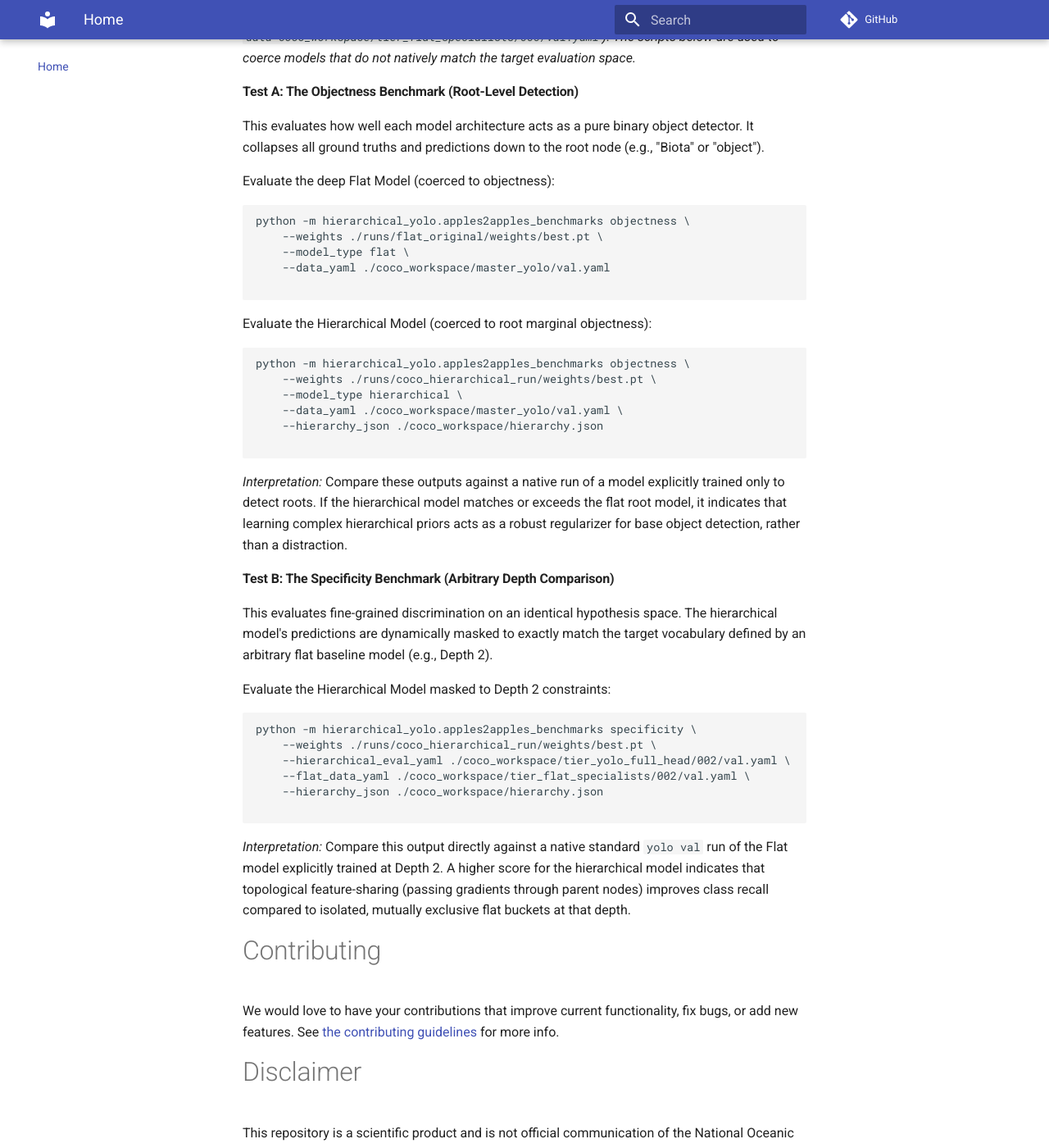
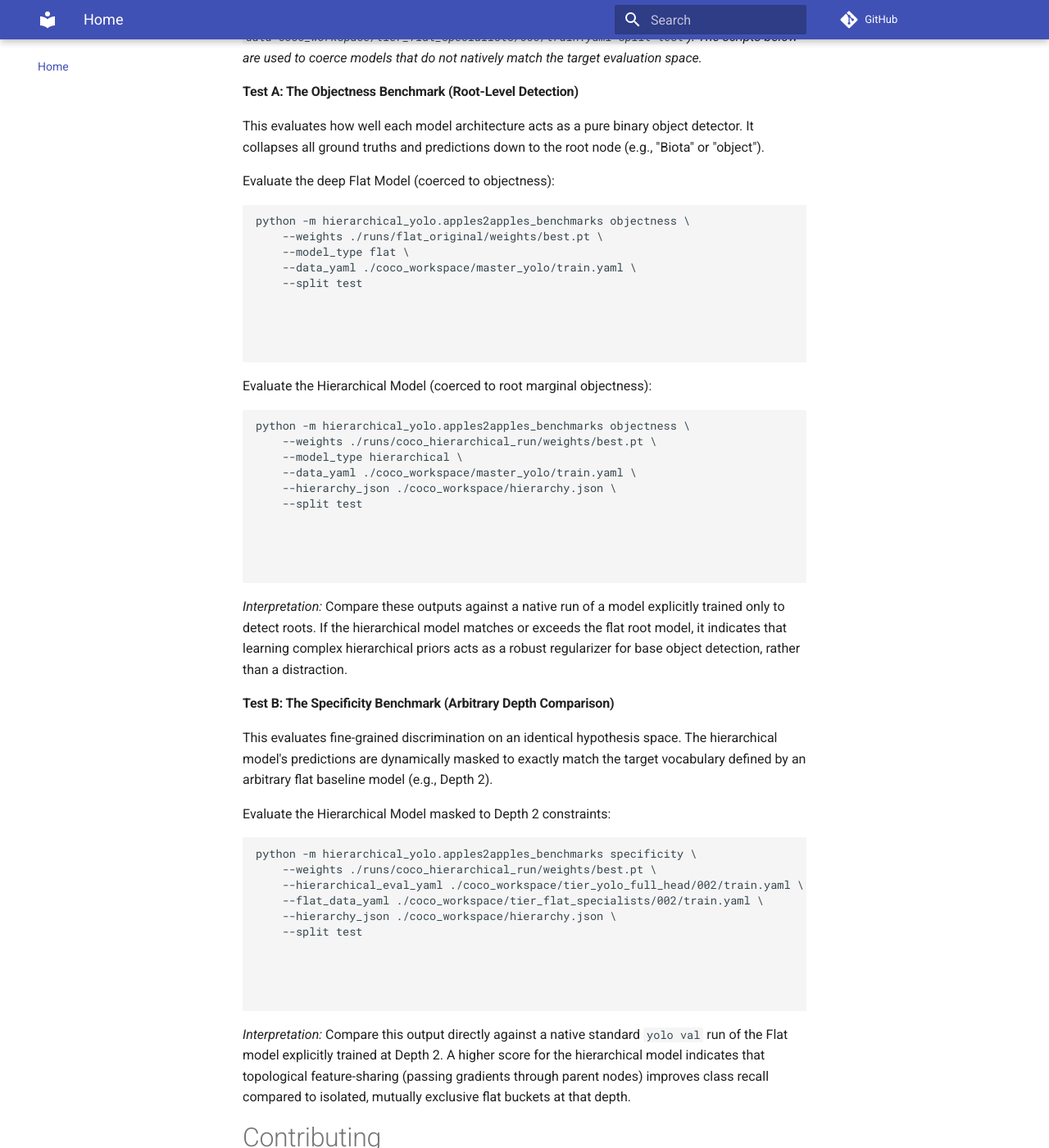
Before and after one commit to csbrown-noaa/hierarchical_yolo, an MkDocs documentation site: the page built from docs/README.md, in a window 1280 px wide and 1400 px high, scrolled down 3028 px. Shown: the whole window at 82% size. Built offline with MkDocs 1.6.1 and Material for MkDocs 9.7.7, drawn with Linux system fonts in a browser that asks for light colours; comment, search, counter and statistics services are not loaded.

Commit message:
updating eval instructions

````diff
--- a/docs/README.md
+++ b/docs/README.md
@@ -103,13 +103,14 @@ python -m hierarchical_yolo.predict \
 
 ```
 
+
 ### 5. Apples-to-Apples Evaluation
 
 Standard metrics (like mAP) heavily privilege models trained explicitly for a single evaluation tier. A hierarchical model evaluates the entire taxonomic tree simultaneously, making direct comparison against a "flat" baseline inherently difficult.
 
 To reduce epistemic error and fairly compare models, we provide an "Apples-to-Apples" benchmark suite. This toolbox dynamically masks predictions and collapses ground truths in PyTorch memory, allowing you to mathematically coerce models into matching hypothesis spaces.
 
-*Note: To evaluate flat baseline models natively on their own taxonomy, simply use the standard ultralytics CLI (e.g., `yolo val model=runs/flat_root/weights/best.pt data=coco_workspace/tier_flat_specialists/000/val.yaml`). The scripts below are used to coerce models that do not natively match the target evaluation space.*
+*Note: To evaluate flat baseline models natively on their own taxonomy, simply use the standard ultralytics CLI (e.g., `yolo val model=runs/flat_root/weights/best.pt data=coco_workspace/tier_flat_specialists/000/train.yaml split=test`). The scripts below are used to coerce models that do not natively match the target evaluation space.*
 
 #### Test A: The Objectness Benchmark (Root-Level Detection)
 
@@ -121,7 +122,11 @@ Evaluate the deep Flat Model (coerced to objectness):
 python -m hierarchical_yolo.apples2apples_benchmarks objectness \
     --weights ./runs/flat_original/weights/best.pt \
     --model_type flat \
-    --data_yaml ./coco_workspace/master_yolo/val.yaml
+    --data_yaml ./coco_workspace/master_yolo/train.yaml \
+    --split test
+
+
+
 
 ```
 
@@ -131,8 +136,12 @@ Evaluate the Hierarchical Model (coerced to root marginal objectness):
 python -m hierarchical_yolo.apples2apples_benchmarks objectness \
     --weights ./runs/coco_hierarchical_run/weights/best.pt \
     --model_type hierarchical \
-    --data_yaml ./coco_workspace/master_yolo/val.yaml \
-    --hierarchy_json ./coco_workspace/hierarchy.json
+    --data_yaml ./coco_workspace/master_yolo/train.yaml \
+    --hierarchy_json ./coco_workspace/hierarchy.json \
+    --split test
+
+
+
 
 ```
 
@@ -147,9 +156,13 @@ Evaluate the Hierarchical Model masked to Depth 2 constraints:
 ```
 python -m hierarchical_yolo.apples2apples_benchmarks specificity \
     --weights ./runs/coco_hierarchical_run/weights/best.pt \
-    --hierarchical_eval_yaml ./coco_workspace/tier_yolo_full_head/002/val.yaml \
-    --flat_data_yaml ./coco_workspace/tier_flat_specialists/002/val.yaml \
-    --hierarchy_json ./coco_workspace/hierarchy.json
+    --hierarchical_eval_yaml ./coco_workspace/tier_yolo_full_head/002/train.yaml \
+    --flat_data_yaml ./coco_workspace/tier_flat_specialists/002/train.yaml \
+    --hierarchy_json ./coco_workspace/hierarchy.json \
+    --split test
+
+
+
 
 ```
 
````
